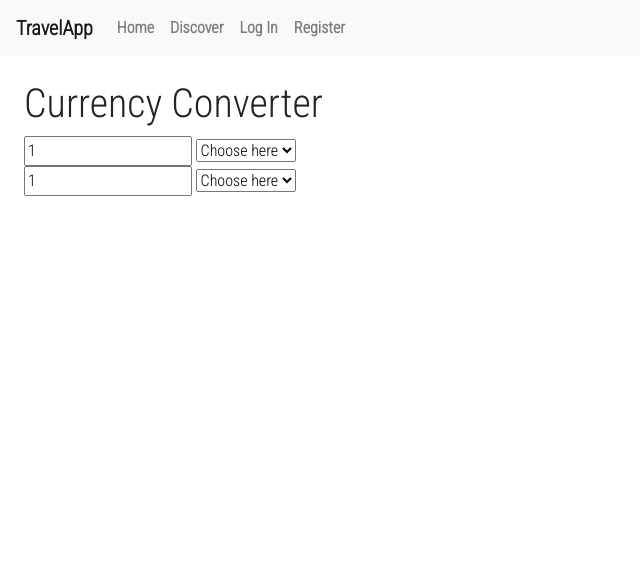
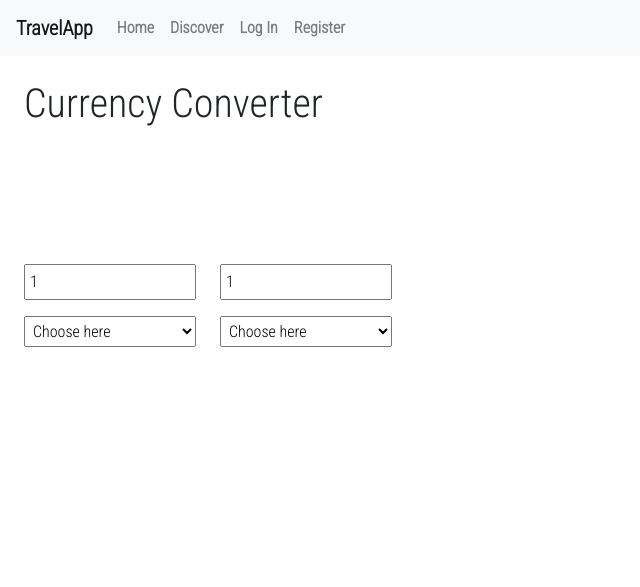
Before and after one commit to djmiller1008/TravelPlanner, a Django app: page /currency in a window 1280 px wide. Shown: the top 587 px of the page, without its empty margins (0-640 px from the left). Run offline with Django 3.2, Linux system fonts and the light colour scheme; some libraries are stand-ins or nearby versions.

Commit message:
Add styling for currency converter page

```diff
--- a/travelapp/static/travelapp/styles.css
+++ b/travelapp/static/travelapp/styles.css
@@ -538,6 +538,43 @@ footer {
     visibility: visible;
 }
 
+.currency-div {
+    display: flex;
+
+}
+
+.currency-section {
+    display: flex;
+    flex-direction: column;
+    margin-right: 1.5rem;
+}
+
+.currency-input {
+    margin-bottom: 1rem;
+    padding: .25rem;
+}
+
+.currency-select {
+    padding: .25rem;
+}
+
+.currency-display {
+    height: 7rem;
+    margin-top: 1rem;
+    display: flex;
+    flex-direction: column;
+}
+
+.first-currency-span {
+    opacity: .65;
+}
+
+.second-currency-span {
+    font-size: 2.5rem;
+}
+
+
+
 @keyframes spin {
     from {
         transform: rotate(0deg);
```
